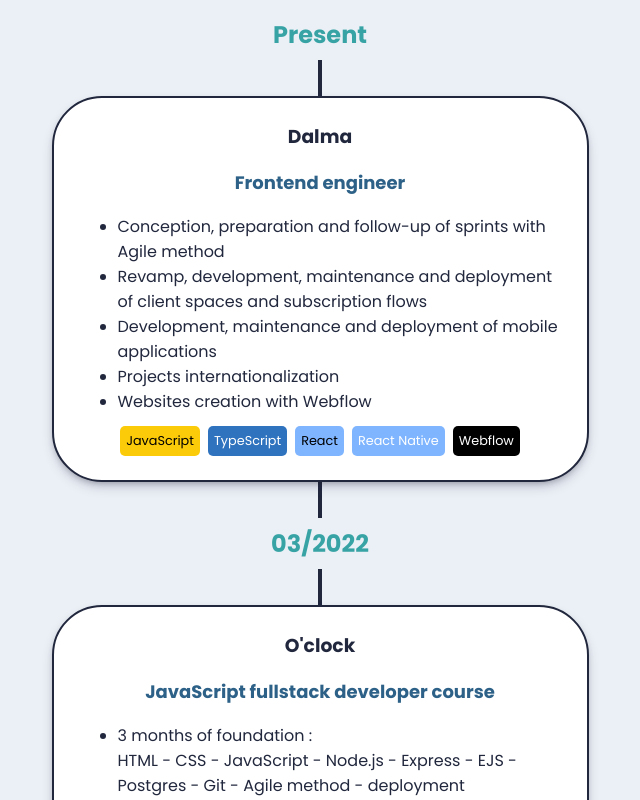
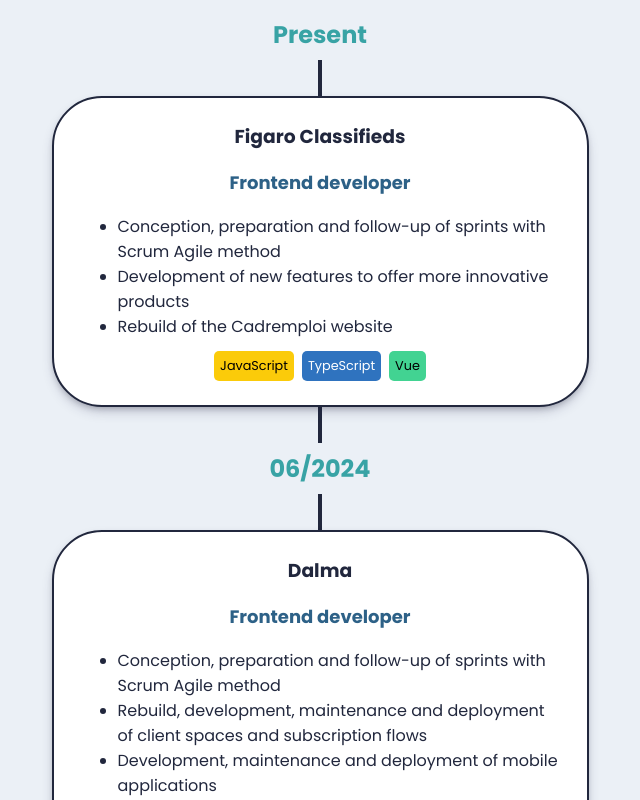
Before and after one commit to evelyne-phich/portfolio, a React (Create React App) app: page / in a window 1280 px wide. Shown: the part 740-1540 px from the top of the page, without its empty margins (320-960 px from the left). Built offline with nearby package versions, Linux system fonts and the light colour scheme.

Commit message:
update career

```diff
--- a/src/components/MyCareer/index.tsx
+++ b/src/components/MyCareer/index.tsx
@@ -11,8 +11,21 @@ export const MyCareer = () => {
         <div className={style.timeline}></div>
         <h2 className={style.date}>Present</h2>
         <CareerCard
+          title="Figaro Classifieds"
+          position="Frontend developer"
+          tags={[tags.javaScript, tags.typeScript, tags.vue]}
+        >
+          <li>
+            Conception, preparation and follow-up of sprints with Scrum Agile
+            method
+          </li>
+          <li>Development of new features to offer more innovative products</li>
+          <li>Rebuild of the Cadremploi website</li>
+        </CareerCard>
+        <h2 className={style.date}>06/2024</h2>
+        <CareerCard
           title="Dalma"
-          position="Frontend engineer"
+          position="Frontend developer"
           tags={[
             tags.javaScript,
             tags.typeScript,
@@ -22,17 +35,20 @@ export const MyCareer = () => {
           ]}
         >
           <li>
-            Conception, preparation and follow-up of sprints with Agile method
+            Conception, preparation and follow-up of sprints with Scrum Agile
+            method
           </li>
           <li>
-            Revamp, development, maintenance and deployment of client spaces and
-            subscription flows
+            Rebuild, development, maintenance and deployment of client spaces
+            and subscription flows
           </li>
           <li>
             Development, maintenance and deployment of mobile applications
           </li>
-          <li>Projects internationalization</li>
-          <li>Websites creation with Webflow</li>
+          <li>
+            Creation of landing pages and maintenance of the marketing website
+            with Webflow
+          </li>
         </CareerCard>
         <h2 className={style.date}>03/2022</h2>
         <CareerCard
@@ -67,7 +83,6 @@ export const MyCareer = () => {
           </li>
         </CareerCard>
         <h2 className={style.date}>08/2021</h2>
-        <h2 className={style.date}>06/2021</h2>
         <CareerCard title="LCL" position="Accountant analyst">
           <li>Inventory entries and corrections</li>
           <li>
@@ -90,7 +105,6 @@ export const MyCareer = () => {
           <li>Establishment of annual accounts and tax returns</li>
         </CareerCard>
         <h2 className={style.date}>11/2016</h2>
-        <h2 className={style.date}>08/2016</h2>
         <CareerCard
           title="Société Générale"
           position="Business controller"
@@ -120,6 +134,7 @@ export const MyCareer = () => {
           </li>
           <li>Monitoring of disputes and management of check deposit</li>
         </CareerCard>
+        <h2 className={style.date}>10/2013</h2>
       </div>
     </Section>
   );
--- a/src/components/Tags/index.services.ts
+++ b/src/components/Tags/index.services.ts
@@ -42,9 +42,15 @@ export const tags: { [key: string]: TagType } = {
   reactNative: {
     label: "React Native",
     backgroundColor: "#7FB5FF",
+    color: "black",
   },
   webflow: {
     label: "Webflow",
     backgroundColor: "#000000",
   },
+  vue: {
+    label: "Vue",
+    backgroundColor: "#42D392",
+    color: "black",
+  },
 };
```
